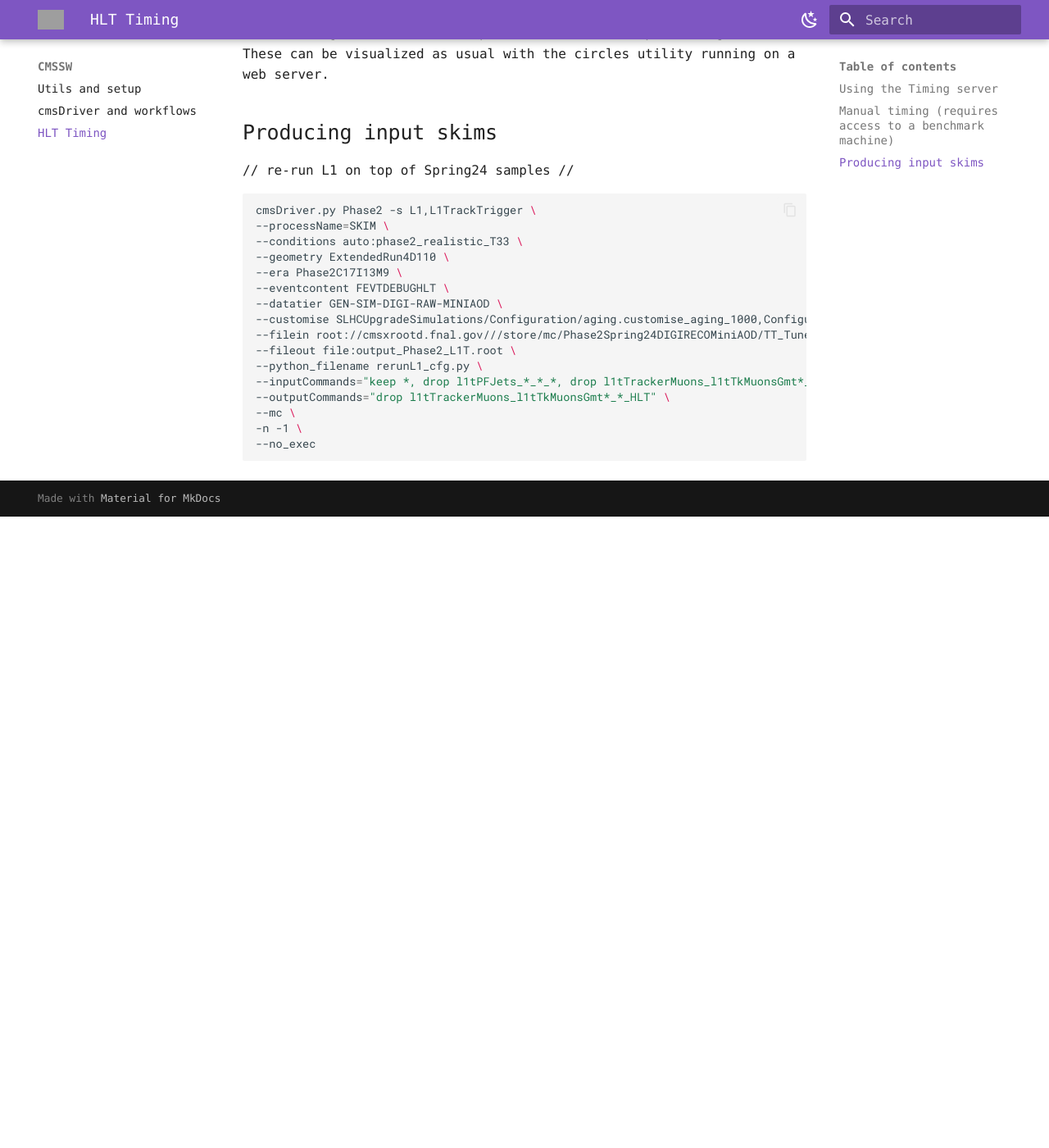
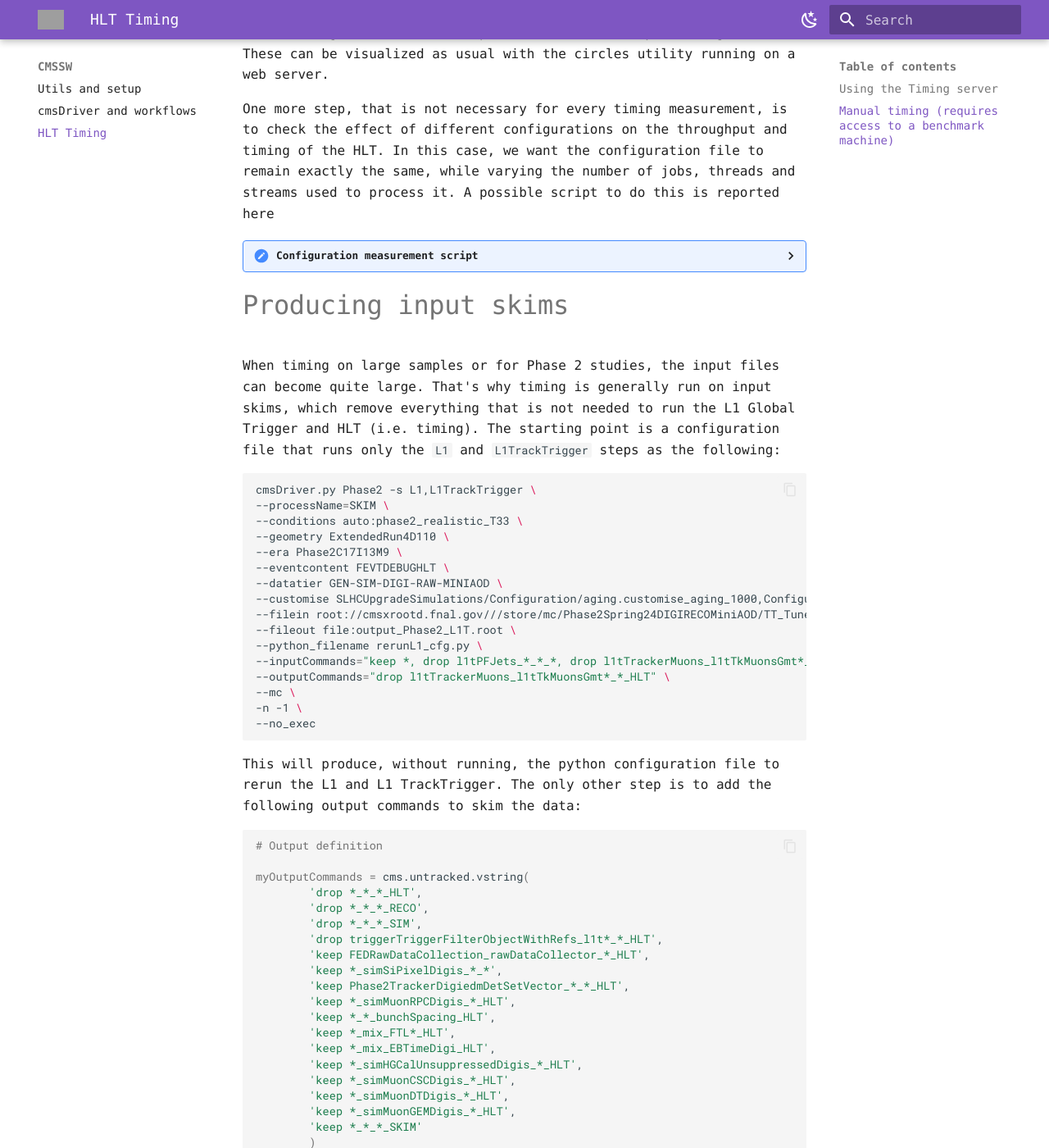
Before and after one commit to Parsifal-2045/docs, an MkDocs documentation site: the page built from docs/cmssw/hlt_timing.md, in a window 1280 px wide and 1400 px high, scrolled down 2846 px. Shown: the whole window at 82% size. Built offline with MkDocs 1.6.1 and Material for MkDocs 9.7.7, drawn with Linux system fonts in a browser that asks for light colours; some web fonts are replaced; before the commit the page ends 3476 px from its top, so only the background shows below that; some of the changed text lies outside the part shown; grey boxes are pictures that could not be loaded.

Commit message:
Instructions to time different configurations (jobs, threads, streams) Explain how to produce input skims for HLT

````diff
--- a/docs/cmssw/hlt_timing.md
+++ b/docs/cmssw/hlt_timing.md
@@ -129,8 +129,82 @@ In this case, I have produced three HLT configuration files:
 
 The script benchmarks each of these configuration running it three times (after warming up and measuring I/O only). Timing logs from the CMSSW Timing service are also produced (one folder per configuration). These can be visualized as usual with the circles utility running on a web server.
 
-## Producing input skims
-// re-run L1 on top of Spring24 samples //
+One more step, that is not necessary for every timing measurement, is to check the effect of different configurations on the throughput and timing of the HLT. In this case, we want the configuration file to remain exactly the same, while varying the number of jobs, threads and streams used to process it. A possible script to do this is reported here
+
+<details>
+<summary> Configuration measurement script </summary>
+
+```bash
+#! /bin/bash
+
+hlt_config_names=("baseline" "IO_first" "OI_first")
+
+jobs_threads_streams_presets=(
+  # Add presets here as needed following the "jobs,threads,streams" format
+  "64,8,8"
+  "32,16,16"
+  "16,32,32"
+  "16,32,24"
+  "8,64,64"
+)
+
+echo "Starting HLT benchmark for configurations ${hlt_config_names[@]}"
+echo "With jobs,threads,streams: ${jobs_threads_streams_presets[@]}"
+
+for config_name in "${hlt_config_names[@]}"; do
+  echo "Configuration: $config_name"
+
+  cfg="${config_name}_config.py"
+
+  for preset in "${jobs_threads_streams_presets[@]}"; do
+          # Use IFS and read to parse the preset string
+          # IFS=',' temporarily sets the Internal Field Separator to a comma
+          # read -r jobs threads streams reads the comma-separated values into the variables
+          # <<< "$preset" feeds the preset string into the read command
+          IFS=',' read -r jobs threads streams <<< "$preset"
+
+          echo "  Running with Preset: jobs=$jobs, threads=$threads, streams=$streams"
+          events=1000
+          logdir="logs.$config_name.${jobs}j.${threads}t.${streams}s"
+          output_filename="${config_name}_${jobs}j_${threads}t_${streams}s.json"
+
+          # Download patatrack-scripts, if they are not there already.
+          if [ ! -d 'patatrack-scripts' ]; then
+            echo "Cloning patatrack-scripts repository"
+            git clone https://github.com/cms-patatrack/patatrack-scripts --depth 1
+          fi
+
+          if [ ! -d "${logdir}" ]; then
+            echo "Creating directory for the logs at ${logdir}"
+            mkdir -p ${logdir}
+          fi
+
+          patatrack-scripts/benchmark -j ${jobs} -t ${threads} -s ${streams} -e ${events} --run-io-benchmark \
+          -k Phase2Timing_resources.json --event-skip 100 --event-resolution 25 --wait 30 \
+          --logdir ${logdir} -- ${cfg} | tee ${logdir}/output.log
+          mergeResourcesJson.py ${logdir}/step*/pid*/Phase2Timing_resources.json > ${output_filename}
+
+          script_dir=$(dirname -- "$0")
+          if [ -f "$script_dir/augmentResources.py" ]; then
+            echo "Running augmentResources.py"
+            python3 $script_dir/augmentResources.py
+          fi
+
+          cp -p ${output_filename} ${logdir}
+          cp -p ${cfg} ${logdir}
+
+  done # End of inner loop (presets)
+
+done # End of outer loop (configurations)
+
+echo "All HLT configurations have been processed successfully."
+```
+
+</details>
+
+# Producing input skims
+When timing on large samples or for Phase 2 studies, the input files can become quite large. That's why timing is generally run on input skims, which remove everything that is not needed to run the L1 Global Trigger and HLT (i.e. timing).
+The starting point is a configuration file that runs only the `L1` and `L1TrackTrigger` steps as the following:
 ```bash
 cmsDriver.py Phase2 -s L1,L1TrackTrigger \
 --processName=SKIM \
@@ -149,3 +223,30 @@ cmsDriver.py Phase2 -s L1,L1TrackTrigger \
 -n -1 \
 --no_exec
 ```
+This will produce, without running, the python configuration file to rerun the L1 and L1 TrackTrigger. The only other step is to add the following output commands to skim the data:
+```bash
+# Output definition
+
+myOutputCommands = cms.untracked.vstring(
+        'drop *_*_*_HLT',
+        'drop *_*_*_RECO',
+        'drop *_*_*_SIM',
+        'drop triggerTriggerFilterObjectWithRefs_l1t*_*_HLT',
+        'keep FEDRawDataCollection_rawDataCollector_*_HLT',
+        'keep *_simSiPixelDigis_*_*',
+        'keep Phase2TrackerDigiedmDetSetVector_*_*_HLT',
+        'keep *_simMuonRPCDigis_*_HLT',
+        'keep *_*_bunchSpacing_HLT',
+        'keep *_mix_FTL*_HLT',
+        'keep *_mix_EBTimeDigi_HLT',
+        'keep *_simHGCalUnsuppressedDigis_*_HLT',
+        'keep *_simMuonCSCDigis_*_HLT',
+        'keep *_simMuonDTDigis_*_HLT',
+        'keep *_simMuonGEMDigis_*_HLT',
+        'keep *_*_*_SKIM'
+        )
+
+process.FEVTDEBUGHLToutput.outputCommands = myOutputCommands
+```
+
+Running this configuration will produce an output file containing the skims of the input, with the output from L1 (but no L1P2GT), which can be used for timing measurements as discussed in the previous section.
````
